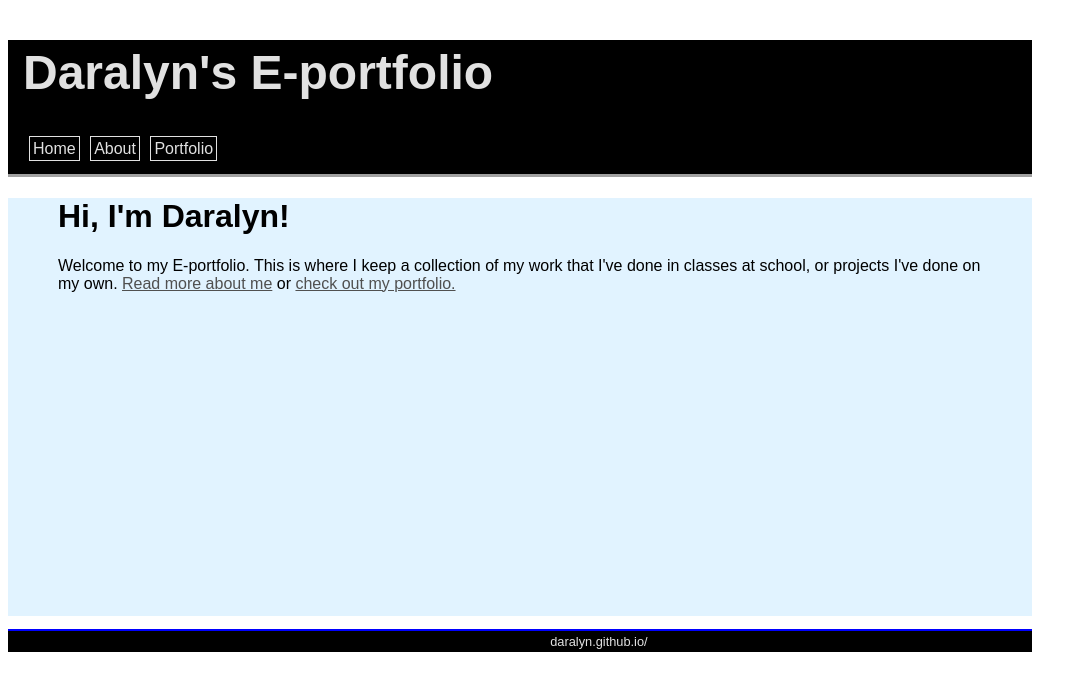
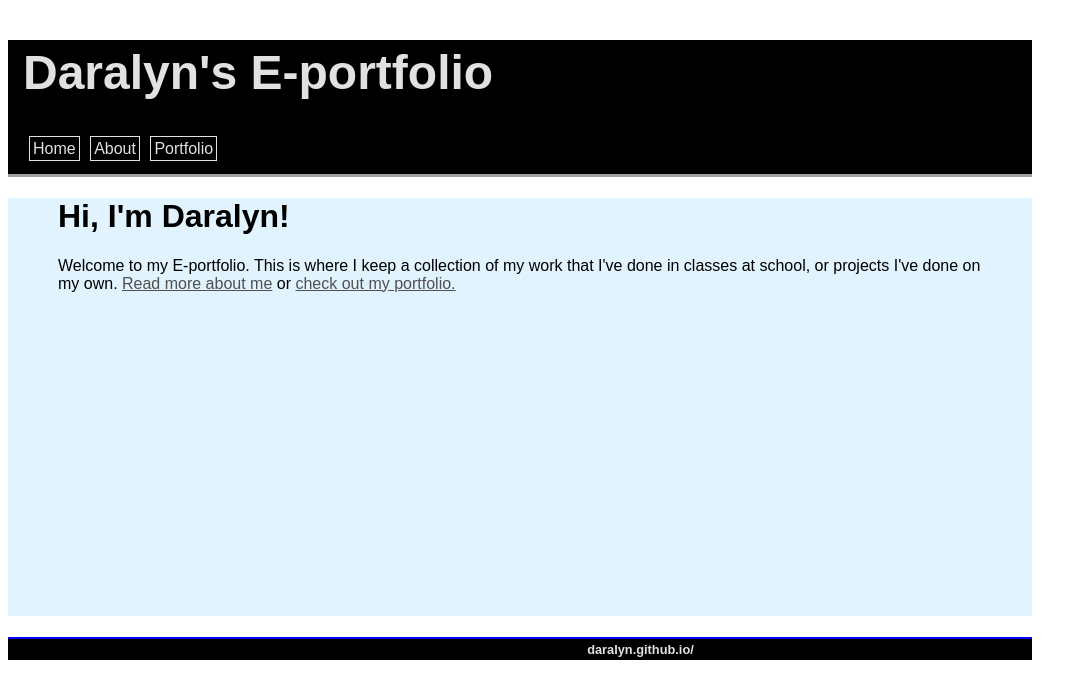
Before and after one commit to daralyn/daralyn.github.io, a Jekyll site: the page built from index.html, in a window 1280 px wide. Shown: the top 699 px of the page, without its empty margins (0-1087 px from the left). Built offline with Jekyll 4.4.1, drawn with Linux system fonts in a browser that asks for light colours.

Commit message:
p tag to h5

```diff
--- a/_layouts/default.html
+++ b/_layouts/default.html
@@ -27,8 +27,8 @@
 			</div><!-- /.container -->
 
     			<div>
-        		<p id="divfootdefault"> If you want to get in touch or have any questions, please find me on facebook @ Daralyn Wen.
-			<a href="https://daralyn.github.io/">daralyn.github.io/</a></li> </p>
+        		<h5 id="divfootdefault"> If you want to get in touch or have any questions, please find me on facebook @ Daralyn Wen.
+			<a href="https://daralyn.github.io/">daralyn.github.io/</a></li> </h5>
 			</div>
 
 		</body>
```
